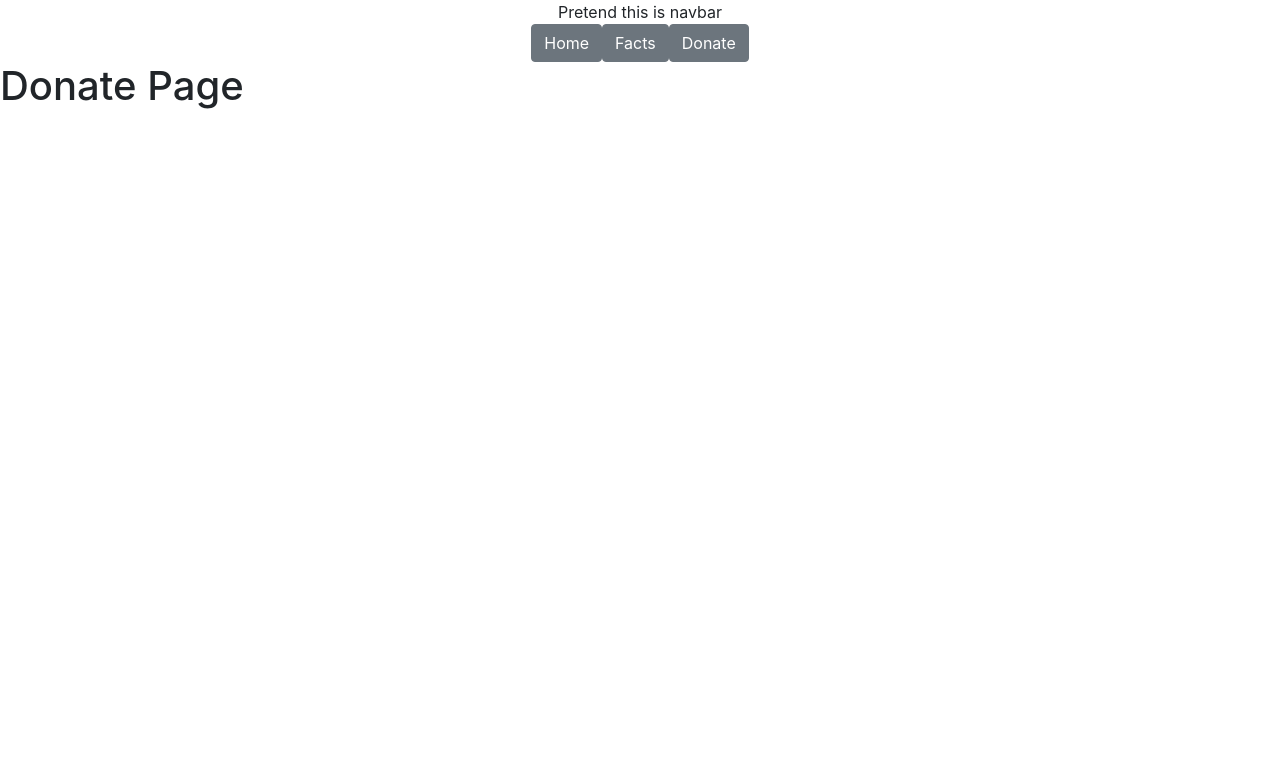
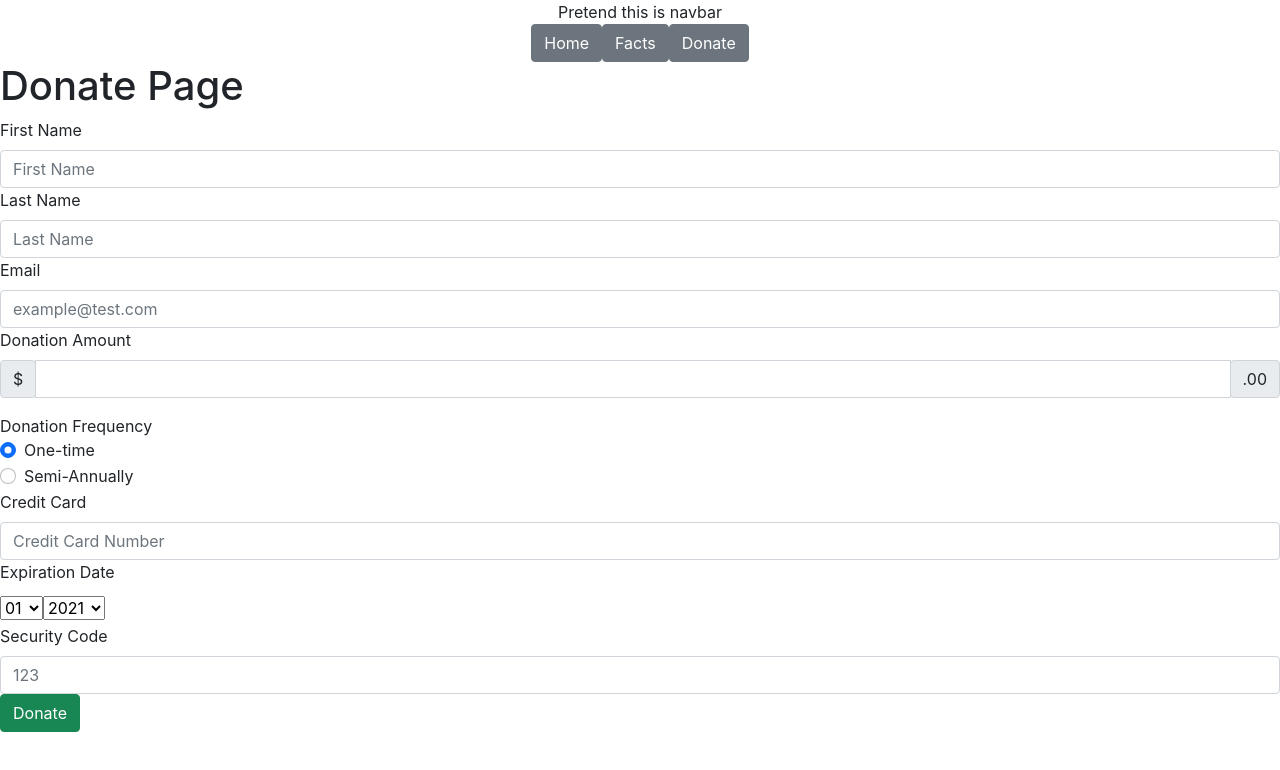
Before and after one commit to Web-Dev-Speedrunners/git-gud, a React (Create React App) app: page /donate in a window 1280 px wide. Shown: the top 770 px of the page. Built offline with nearby package versions, Linux system fonts and the light colour scheme.

Commit message:
Added the donation form layout

```diff
--- /dev/null
+++ b/src/pages/donate/form.jsx
@@ -0,0 +1,121 @@
+import React from 'react';
+import { Button, Form, Col, InputGroup, } from 'react-bootstrap';
+
+const MONTHS_ARR = Array.from({length: 12}, (_, i) => i + 1);
+const CURR_YEAR = new Date().getFullYear();
+
+// https://developer.mozilla.org/en-US/docs/Web/JavaScript/Reference/Global_Objects/Array/from
+const range = (start, stop, step) => Array.from({ length: (stop - start) / step + 1}, (_, i) => start + (i * step));
+
+
+const DonateForm = () => {
+
+  const handleSubmit = (event) => {
+    // alert('A name was submitted: ' + this.state.value)
+    // console.log(event);
+    // debugger
+    // event.preventDefault();
+    console.log("submit")
+  }
+
+  return (
+    <Form onSubmit={() => handleSubmit(this)}>
+
+      <Form.Row>
+        <Form.Group as={Col} controlId="formGridFirstName">
+          <Form.Label>First Name</Form.Label>
+          <Form.Control type="text" placeholder="First Name" />
+        </Form.Group>
+
+        <Form.Group as={Col} controlId="formGridLastName">
+          <Form.Label>Last Name</Form.Label>
+          <Form.Control type="text" placeholder="Last Name" />
+        </Form.Group>
+      </Form.Row>
+
+      <Form.Group controlId="formGridEmail">
+        <Form.Label>Email</Form.Label>
+        <Form.Control type="email" placeholder="example@test.com" />
+      </Form.Group>
+
+      <Form.Group controlId="fromDonation">
+        <Form.Label>Donation Amount</Form.Label>
+
+        <InputGroup className="mb-3">
+          <InputGroup.Prepend>
+            <InputGroup.Text>$</InputGroup.Text>
+          </InputGroup.Prepend>
+          <Form.Control type="number" aria-label="Amount (to the nearest dollar)" />
+          <InputGroup.Append>
+            <InputGroup.Text>.00</InputGroup.Text>
+          </InputGroup.Append>
+        </InputGroup>
+
+      </Form.Group>
+
+      <Form.Group controlId="formPaymentFrequency">
+        <Form.Check.Label>Donation Frequency</Form.Check.Label>
+        <Form.Check
+          defaultChecked
+          type="radio"
+          id="radioOne"
+          label="One-time"
+          name="formFrequency"
+        />
+        <Form.Check
+          type="radio"
+          id="radioSemi"
+          label="Semi-Annually"
+          name="formFrequency"
+        />
+      </Form.Group>
+
+      <Form.Group controlId="fromCreditCard">
+        <Form.Label>Credit Card</Form.Label>
+        <Form.Control type="number" placeholder="Credit Card Number" />
+      </Form.Group>
+
+      {/* TODO: Get these two rows on the same row */}
+      <Form.Group controlId="fromExpiration">
+        <Form.Label>Expiration Date</Form.Label>
+        <Form.Row>
+          <Form.Control
+            as="select"
+            className="my-1 mr-sm-2"
+            custom
+          >
+            {
+              MONTHS_ARR.map((item, i) =>
+                <option key={item} value={item}>{item.toString().length < 2? "0" + item.toString(): item.toString()}</option>
+              )
+            }
+          </Form.Control>
+
+          <Form.Control
+            as="select"
+            className="my-1 mr-sm-2"
+            custom
+          >
+            {
+              range(CURR_YEAR, CURR_YEAR + 6, 1).map((year, i) =>
+                <option key={year} value={year}>{year.toString()}</option>
+              )
+            }
+
+          </Form.Control>
+        </Form.Row>
+      </Form.Group>
+
+      <Form.Group controlId="fromSecurityCode">
+        <Form.Label>Security Code</Form.Label>
+        <Form.Control type="number" placeholder="123" />
+      </Form.Group>
+
+      <Button variant="success" type="submit" >
+        Donate
+      </Button>
+    </Form>
+  );
+}
+
+export default DonateForm
--- a/src/pages/donate/index.jsx
+++ b/src/pages/donate/index.jsx
@@ -1,7 +1,14 @@
 import React from 'react'
+import DonateForm from './form'
+
 
 const DonatePage = () => {
-  return (<h1>Donate Page</h1>)
+  return (
+    <>
+    <h1>Donate Page</h1>
+    <DonateForm />
+    </>
+  )
 }
 
 export default DonatePage
```
